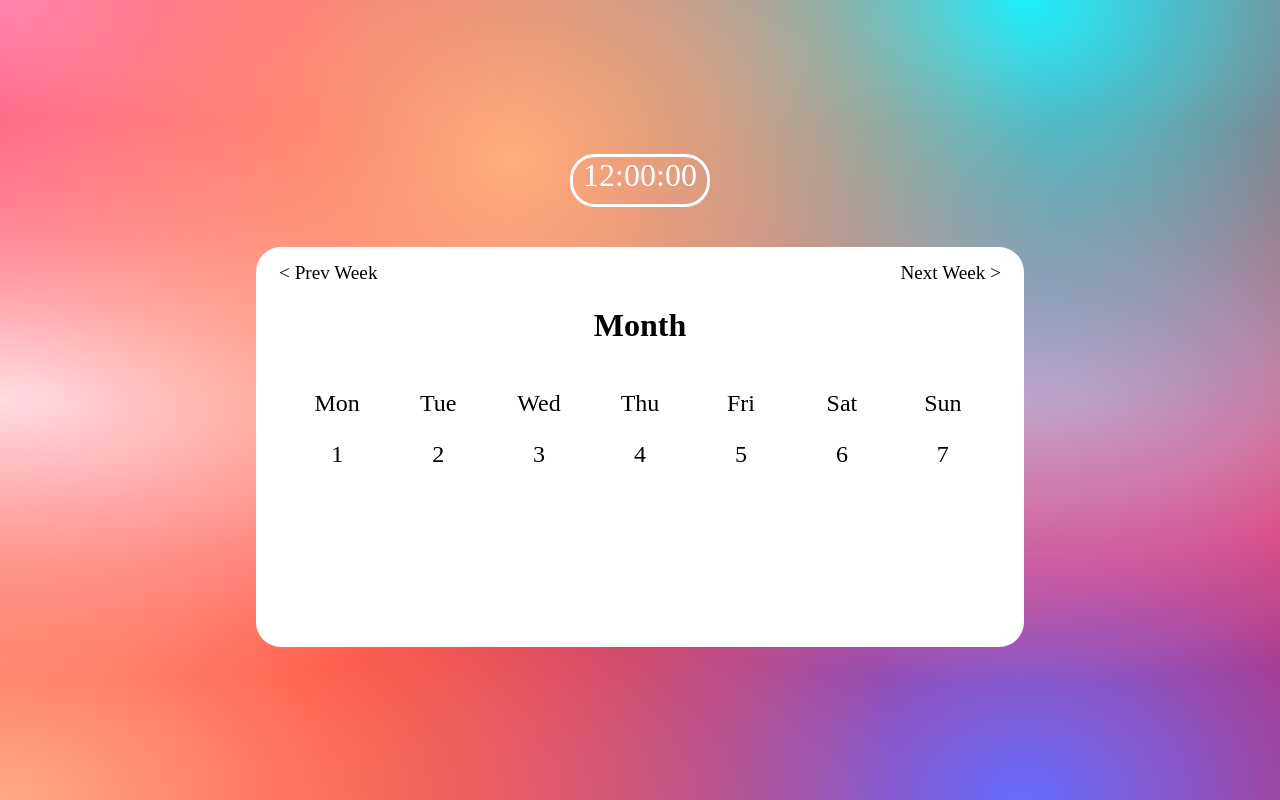
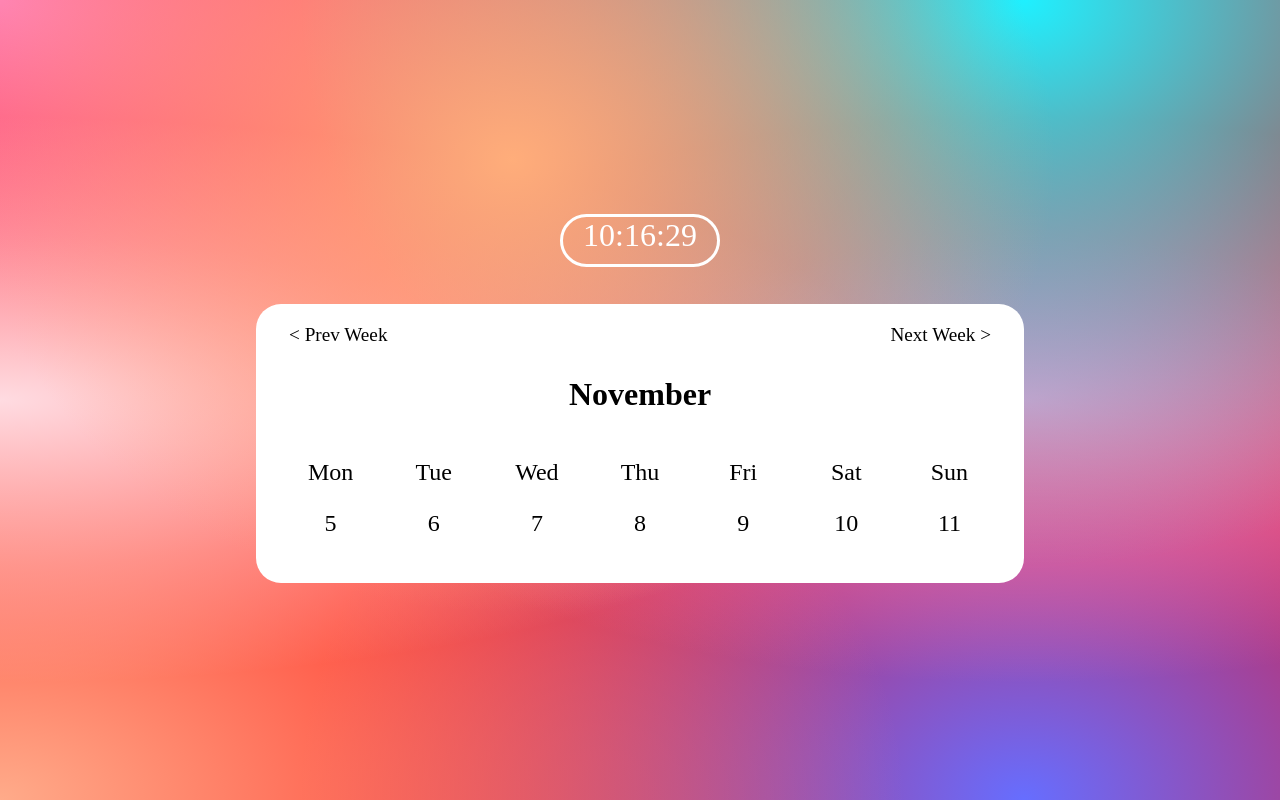
Before and after one commit to Mikfer123/weekWithDateFNS, a website built with Vite: page my-vue-app/index.html in a window 1280 px wide. Built offline with nearby package versions, Linux system fonts and the light colour scheme; a web font is replaced by a local one.

Commit message:
switching to new branch

```diff
--- a/my-vue-app/index.html
+++ b/my-vue-app/index.html
@@ -13,12 +13,15 @@
         <p class="calendarContainer__clockContainer__clock">12:00:00</p>
       </div>
       <div class="calendarContainer__calendar">
-        <div class="calendarContainer__calendar__buttonContainer">
-          <a class="calendarContainer__calendar__buttonContainer__button">&#60; Prev Week</a>
-          <a class="calendarContainer__calendar__buttonContainer__button">Next Week &#62;</a>
+        <div class="calendarContainer__calendar__buttonsContainer">
+          <div id="Prev" class="calendarContainer__calendar__buttonsContainer__buttonContainer">
+            <a  class="calendarContainer__calendar__buttonsContainer__buttonContainer__button">&#60; Prev Week</a>
+          </div>
+          <div id="Next" class="calendarContainer__calendar__buttonsContainer__buttonContainer">
+            <a class="calendarContainer__calendar__buttonsContainer__buttonContainer__button">Next Week &#62;</a>
+          </div>
         </div>
         <h1 class="calendarContainer__calendar__Month">Month</h1>
-
         <div class="calendarContainer__calendar__listContainer">
           <ul class="calendarContainer__calendar__listContainer__dayLIst">
             <li class="calendarContainer__calendar__listContainer__dayLIst__day">Mon</li>
@@ -30,13 +33,13 @@
             <li class="calendarContainer__calendar__listContainer__dayLIst__day">Sun</li>
           </ul>
           <ul class="calendarContainer__calendar__listContainer__dateList">
-            <li class="calendarContainer__calendar__listContainer__dateList__date">1</li>
-            <li class="calendarContainer__calendar__listContainer__dateList__date">2</li>
-            <li class="calendarContainer__calendar__listContainer__dateList__date">3</li>
-            <li class="calendarContainer__calendar__listContainer__dateList__date">4</li>
-            <li class="calendarContainer__calendar__listContainer__dateList__date">5</li>
-            <li class="calendarContainer__calendar__listContainer__dateList__date">6</li>
-            <li class="calendarContainer__calendar__listContainer__dateList__date">7</li>
+            <li class="calendarContainer__calendar__listContainer__dateList__date"></li>
+            <li class="calendarContainer__calendar__listContainer__dateList__date"></li>
+            <li class="calendarContainer__calendar__listContainer__dateList__date"></li>
+            <li class="calendarContainer__calendar__listContainer__dateList__date"></li>
+            <li class="calendarContainer__calendar__listContainer__dateList__date"></li>
+            <li class="calendarContainer__calendar__listContainer__dateList__date"></li>
+            <li class="calendarContainer__calendar__listContainer__dateList__date"></li>
           </ul>
         </div>
       </div>
--- a/my-vue-app/package.json
+++ b/my-vue-app/package.json
@@ -11,5 +11,8 @@
   "devDependencies": {
     "typescript": "^5.0.2",
     "vite": "^4.4.5"
+  },
+  "dependencies": {
+    "date-fns": "^2.30.0"
   }
 }
--- a/my-vue-app/src/main.ts
+++ b/my-vue-app/src/main.ts
@@ -0,0 +1,86 @@
+
+import {
+    format,
+    getDaysInMonth,
+    startOfMonth,
+    lastDayOfMonth,
+    getDay,
+    getDate,
+    getWeekOfMonth
+
+} from 'date-fns';
+
+const clock = document.querySelector(".calendarContainer__clockContainer__clock")
+const days = Array.from(document.querySelectorAll(".calendarContainer__calendar__listContainer__dateList__date"))
+console.log("days element: ", days)
+const monthElement = document.querySelector(".calendarContainer__calendar__Month")
+const prevButton = document.getElementById("Prev")
+const nextButton = document.getElementById("Next")
+
+const date = new Date()
+const today = getDate(date)
+const week = getWeekOfMonth(date)
+console.log("current week index: ", week)
+const month = format(date, "MMMM")
+const daysInMonth = getDaysInMonth(date)
+const firstDayOfMonth = getDay(startOfMonth(date))
+const endOfMonth = getDay(lastDayOfMonth(date))
+const lastDayOfLastMonth = getDate(startOfMonth(date).setHours(-1))
+const weekLength = 7
+
+console.log("amount of days in month: ", daysInMonth)
+console.log("todays date: ", today)
+console.log("first day of the month(day of week): ", firstDayOfMonth)
+console.log("last day of the month(day of week): ", endOfMonth)
+console.log("last date of the last month: ", lastDayOfLastMonth)
+
+setInterval(() => clock.textContent = format(new Date(), "HH:mm:ss"), 1)
+
+monthElement.textContent = month
+
+const createWeeksArray = (monthStart: number, prevMonthEnd: number, monthLength: number, weekLength:number) => {
+    const daysArray = []
+
+    for(let i = monthStart; i > 0; i--) {
+        daysArray.push(" ")
+    }
+
+    for(let i = 1; i <= monthLength; i++) {
+        daysArray.push(i)
+    }
+
+    const chunks = [];
+
+    for (let i = 0; i < daysArray.length; i += weekLength) {
+        const chunk = daysArray.slice(i, i + weekLength);
+        chunks.push(chunk);
+    }
+
+    return chunks
+}
+
+const weeksArray = createWeeksArray(firstDayOfMonth, lastDayOfLastMonth, daysInMonth, weekLength)
+
+console.log("array of days: ", weeksArray)
+
+const nubmerOfWeeks = weeksArray.length
+
+console.log("amount of weeks: ", nubmerOfWeeks)
+
+let currWeekIndex = week -1
+
+days.forEach((day, i) => day.textContent = `${weeksArray[currWeekIndex][i]}`)
+
+nextButton.addEventListener("click", () => {
+    currWeekIndex = currWeekIndex < nubmerOfWeeks -1 ? currWeekIndex + 1 : currWeekIndex
+    days.forEach((day, i) => {
+        day.textContent =  weeksArray[currWeekIndex][i] === undefined ? " " : `${weeksArray[currWeekIndex][i]}`
+        console.log(currWeekIndex)
+        })
+    })
+
+prevButton.addEventListener("click", () => {
+    currWeekIndex = currWeekIndex > 0 ? currWeekIndex -1 : currWeekIndex
+    days.forEach((day, i) => day.textContent = `${weeksArray[currWeekIndex][i]}`)
+    console.log(currWeekIndex)
+})
--- a/my-vue-app/src/style.css
+++ b/my-vue-app/src/style.css
@@ -28,38 +28,33 @@ body {
   radial-gradient(at 0% 100%, hsla(17,100%,77%,1) 0px, transparent 50%),
   radial-gradient(at 80% 100%, hsla(237,100%,70%,1) 0px, transparent 50%),
   radial-gradient(at 0% 0%, hsla(338,100%,76%,1) 0px, transparent 50%);
+  /* background-color: mediumslateblue; */
 }
 
 .calendarContainer__clockContainer{
-  /* display: flex;
-  align-items: center;
-  justify-content: center; */
+
   color: white;
   background-color: transparent;
   border-radius: 25px;
-  border: 3px solid white;
+  outline: 3px solid white;
+  width: 12%;
 }
 
 .calendarContainer__clockContainer__clock {
-  padding: 0 10px 10px;
+  padding: 0 15px 10px;
   font-size: 2rem;
   text-align: center;
-  margin: 0
+  margin: 0;
 }
 
 .calendarContainer__calendar {
-  /* display: flex;
-  justify-content: center;
-  align-items: center; */
   border-radius: 25px;
-  /* margin-top: 3%; */
   width: 60%;
-  height: 50%;
   background-color: white;
   font-size: 1.5rem;
 }
 
-.calendarContainer__calendar__buttonContainer {
+.calendarContainer__calendar__buttonsContainer {
   display: flex;
   flex-direction: row;
   justify-content: space-between;
@@ -67,39 +62,46 @@ body {
   padding: 2% 3% 0;
 }
 
-.calendarContainer__calendar__buttonContainer__button {
+.calendarContainer__calendar__buttonsContainer__buttonContainer {
+  border-radius: 25px;
+  text-align: center;
+  padding: 0 10px 6px;
   color: black;
-  text-align: center;
-  font-size: 1.2rem;
-  z-index: 0;
+  transition: 0.05s;
 }
 
-.calendarContainer__calendar__buttonContainer__button:hover {
-  font-size: 1.5rem;
-  outline:none;
+.calendarContainer__calendar__buttonsContainer__buttonContainer__button {
+  font-size: 1.2rem;
+  text-align: center;
+  user-select: none;
+}
+
+.calendarContainer__calendar__buttonsContainer__buttonContainer:hover {
   z-index: 100;
+  outline: 2px solid black;
+  cursor: pointer;
+
+}
+
+.calendarContainer__calendar__buttonsContainer__buttonContainer:active{
+  background-color: black;
+  color: white;
 }
 
 .calendarContainer__calendar__Month{
   color: black;
-  /* width: 100%; */
   font-size: 2rem;
   text-align: center;
-  margin: 3% 0 6%
+  margin: 3% 0 0
 }
 
 .calendarContainer__calendar__listContainer{
-  margin: 4%;
+  margin: 6% 3%;
   border: 5px black;
 
 }
 
 .calendarContainer__calendar__listContainer__dayLIst {
-  /* display: table-row; */
-  /* justify-content: center; */
-  /* align-items: center; */
-  /* gap: 5%; */
-  /* width: 100%; */
   display: flex;
   list-style: none;
   padding: 0;
@@ -109,14 +111,10 @@ body {
 .calendarContainer__calendar__listContainer__dayLIst__day {
   flex: 1;
   text-align: center;
+
 }
 
 .calendarContainer__calendar__listContainer__dateList {
-  /* display: table-row; */
-  /* justify-content: center; */
-  /* align-items: center; */
-  /* gap: 5%; */
-  /* width: 100%; */
   display: flex;
   list-style: none;
   color: black;
```
Also changed, not shown: 1 other file.
